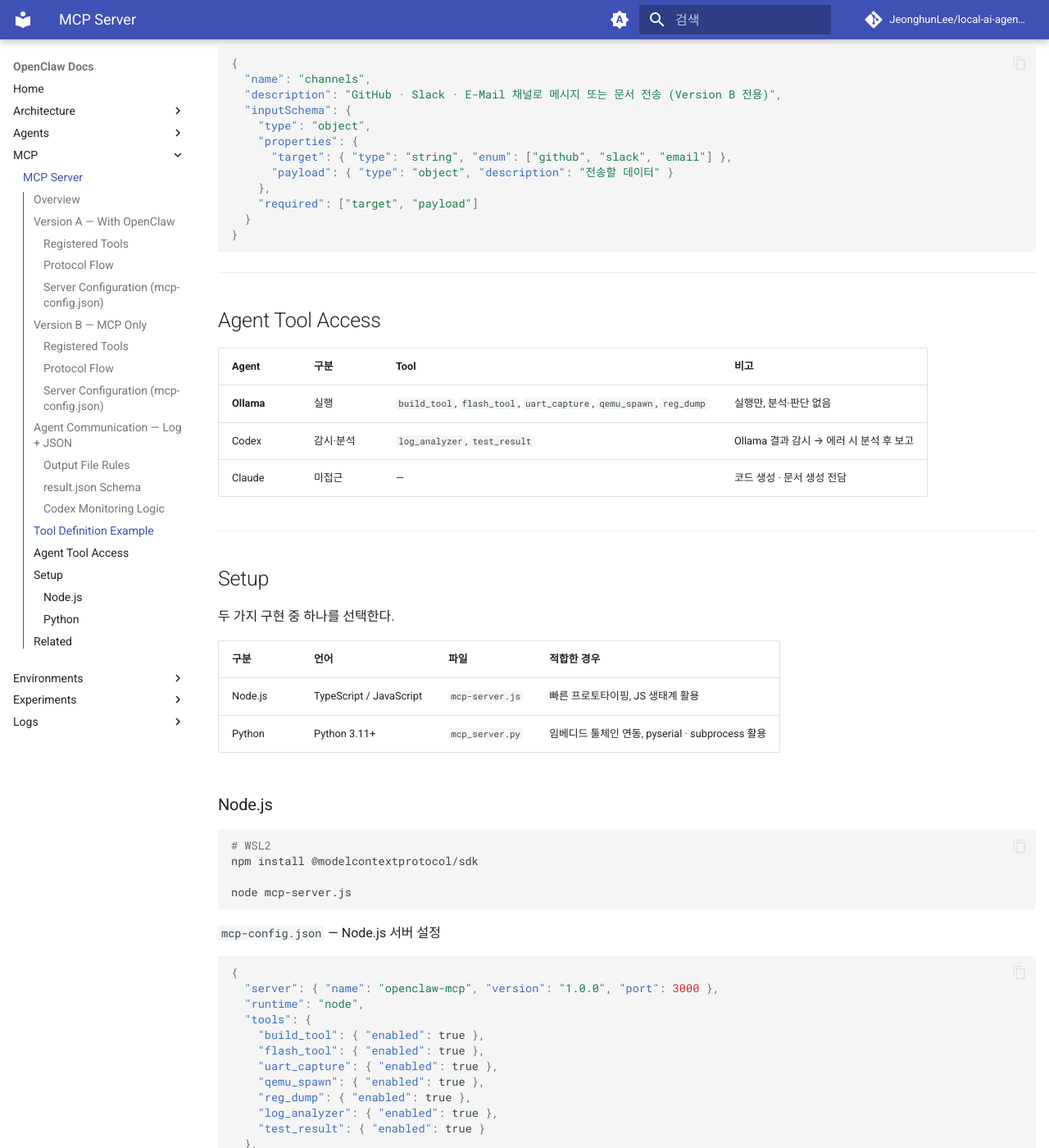
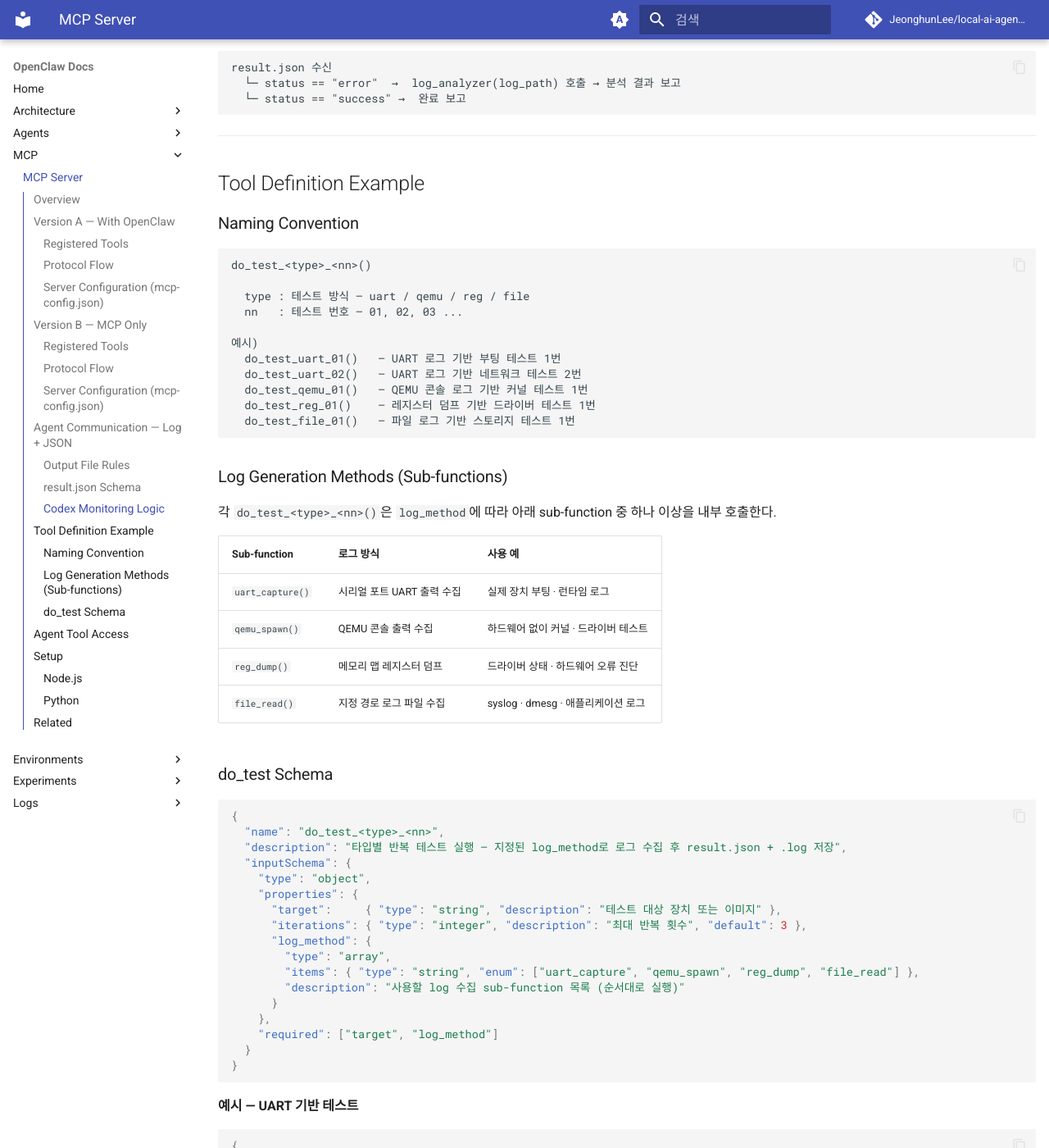
Before and after one commit to JeonghunLee/local-ai-agent-mcp, an MkDocs documentation site: the page built from docs/mcp/mcp_server.md, in a window 1280 px wide and 1400 px high, scrolled down 7027 px. Shown: the whole window at 82% size. Built offline with MkDocs 1.6.1 and Material for MkDocs 9.7.7, drawn with Linux system fonts in a browser that asks for light colours; comment, search, counter and statistics services are not loaded; some of the changed text lies outside the part shown.

Commit message:
update docs

````diff
--- a/docs/mcp/mcp_server.md
+++ b/docs/mcp/mcp_server.md
@@ -15,7 +15,7 @@ GitHub Release → MCP Server → Ollama (실행) → result.json + .log
 | **명령 주체** | GitHub Release (트리거) |
 | **Remote Main** | MCP 미접근 — 코드 생성·문서 생성 전담 |
 | **Remote Sub** | 감시·분석 전담 — 실행 결과 감시, 에러 시 `log_analyzer` 호출, TEST 문서 작성 후 보고 |
-| **Local (Ollama)** | 실행 전담 — 빌드·플래시·UART·QEMU·레지스터 덤프, 분석 없음 |
+| **Local (Ollama)** | 실행 + 반복 전담 — Tool 실행 → result.json 확인 → 에러 시 재실행, 여러 TEST 반복으로 문제 패턴 수집 |
 
 **Remote Agent 구성**
 
@@ -40,13 +40,18 @@ OpenClaw이 채널(GitHub · Slack · E-Mail)을 담당하며, MCP는 `channels(
 
 | Tool | 설명 | 접근 Agent |
 |------|------|-----------|
-| `build_tool()` | make · cmake · bitbake 빌드 실행 | Ollama (실행) |
-| `flash_tool()` | OpenOCD · JLink · dfu-util 플래시 | Ollama (실행) |
-| `uart_capture()` | pyserial · minicom UART 로그 캡처 | Ollama (실행) |
-| `qemu_spawn()` | QEMU 인스턴스 실행 | Ollama (실행) |
-| `reg_dump()` | /dev/mem · devmem2 · debugfs 레지스터 덤프 | Ollama (실행) |
-| `log_analyzer()` | oops · panic · assert 분석 — 실행 결과 수신 후 문제 파악 | Codex (분석) |
-| `test_result()` | 테스트 결과 수집 후 TEST RESULT 문서 생성 | Codex (분석) |
+| Tool | 설명 | 담당 | 실행 |
+|------|------|------|------|
+| `build_tool()` | make · cmake · bitbake 빌드 실행 | Ollama | 1회 |
+| `flash_tool()` | OpenOCD · JLink · dfu-util 플래시 | Ollama | 1회 |
+| `do_test_<type>_<nn>()` | 타입별 테스트 실행 — 각자 log 생성 방식 보유 | Ollama | 반복 |
+| &nbsp;&nbsp;`→ uart_capture()` | pyserial · minicom UART 로그 캡처 | do_test 내부 | — |
+| &nbsp;&nbsp;`→ qemu_spawn()` | QEMU 인스턴스 실행 후 콘솔 로그 수집 | do_test 내부 | — |
+| &nbsp;&nbsp;`→ reg_dump()` | /dev/mem · devmem2 · debugfs 레지스터 덤프 | do_test 내부 | — |
+| &nbsp;&nbsp;`→ file_read()` | 지정 경로 파일 로그 수집 | do_test 내부 | — |
+| `log_analyzer()` | oops · panic · assert 분석 — 누적 결과 에러 패턴 파악 | Codex | 반복 완료 후 1회 |
+| `test_result()` | TEST RESULT 문서 생성 | Codex | 1회 |
+| `channels()` | GitHub · Slack · E-Mail 채널 라우팅 | MCP 내부 | 1회 |
 
 ### Protocol Flow
 
@@ -62,19 +67,30 @@ sequenceDiagram
 
     GH->>OC: Release 이벤트 (webhook)
     OC->>M: CT 실행 요청
-    M->>OL: build_tool() 호출
-    OL-->>J: 결과 저장 (tool.log + result.json)
-    J-->>CX: JSON 읽기 (감시)
-    alt 에러 발생 (status: error)
-        CX->>M: log_analyzer(log_path) 호출
-        M-->>CX: 분석 결과
-        CX->>M: test_result() 호출 — TEST RESULT 문서 생성
+    M->>OL: build_tool() — 1회
+    OL-->>J: build result.json + .log
+    M->>OL: flash_tool() — 1회
+    OL-->>J: flash result.json + .log
+    loop do_test() 반복 (문제 패턴 수집)
+        M->>OL: do_test() 호출
+        OL-->>J: test result.json + .log
+        OL->>J: result.json 확인
+        alt 에러 (status: error)
+            OL->>M: 재실행 요청
+        else 정상 (status: success)
+            OL->>M: 반복 완료 신호
+        end
+    end
+    J-->>CX: 누적 결과 전달 (감시)
+    CX->>M: log_analyzer() — 에러 패턴 분석
+    M-->>CX: 분석 결과
+    CX->>M: test_result() — TEST RESULT 문서 생성
+    alt 에러 있음
         CX-->>OC: 에러 보고
-    else 정상 (status: success)
-        CX->>M: test_result() 호출 — TEST RESULT 문서 생성
+    else 전체 정상
         CX-->>OC: 완료 보고
     end
-    OC->>CH: 문서 공유 · 알림 (API)
+    OC->>CH: channels() — 문서 공유 · 알림 (1회)
 ```
 
 ### Server Configuration (`mcp-config.json`)
@@ -117,13 +133,18 @@ OpenClaw 없이 MCP가 Tool 라우팅 + 채널 연동까지 담당하는 단순
 
 | Tool | 설명 | 접근 Agent |
 |------|------|-----------|
-| `build_tool()` | make · cmake · bitbake 빌드 실행 | Ollama (실행) |
-| `flash_tool()` | OpenOCD · JLink · dfu-util 플래시 | Ollama (실행) |
-| `uart_capture()` | pyserial · minicom UART 로그 캡처 | Ollama (실행) |
-| `qemu_spawn()` | QEMU 인스턴스 실행 | Ollama (실행) |
-| `reg_dump()` | /dev/mem · devmem2 · debugfs 레지스터 덤프 | Ollama (실행) |
-| `log_analyzer()` | oops · panic · assert 분석 — 실행 결과 수신 후 문제 파악 | Codex (분석) |
-| `test_result()` | 테스트 결과 수집 후 TEST RESULT 문서 생성 | Codex (분석) |
+| Tool | 설명 | 담당 | 실행 |
+|------|------|------|------|
+| `build_tool()` | make · cmake · bitbake 빌드 실행 | Ollama | 1회 |
+| `flash_tool()` | OpenOCD · JLink · dfu-util 플래시 | Ollama | 1회 |
+| `do_test_<type>_<nn>()` | 타입별 테스트 실행 — 각자 log 생성 방식 보유 | Ollama | 반복 |
+| &nbsp;&nbsp;`→ uart_capture()` | pyserial · minicom UART 로그 캡처 | do_test 내부 | — |
+| &nbsp;&nbsp;`→ qemu_spawn()` | QEMU 인스턴스 실행 후 콘솔 로그 수집 | do_test 내부 | — |
+| &nbsp;&nbsp;`→ reg_dump()` | /dev/mem · devmem2 · debugfs 레지스터 덤프 | do_test 내부 | — |
+| &nbsp;&nbsp;`→ file_read()` | 지정 경로 파일 로그 수집 | do_test 내부 | — |
+| `log_analyzer()` | oops · panic · assert 분석 — 누적 결과 에러 패턴 파악 | Codex | 반복 완료 후 1회 |
+| `test_result()` | TEST RESULT 문서 생성 | Codex | 1회 |
+| `channels()` | GitHub · Slack · E-Mail 채널 라우팅 | MCP 내부 | 1회 |
 | `channels()` | GitHub · Slack · E-Mail 채널 라우팅 | MCP 내부 |
 
 ### Protocol Flow
@@ -138,16 +159,23 @@ sequenceDiagram
     participant CH as Channels (GitHub · Slack · E-Mail)
 
     GH->>M: Release 이벤트 (webhook 직접)
-    M->>OL: build_tool() 호출
-    OL-->>J: 결과 저장 (tool.log + result.json)
-    J-->>CX: JSON 읽기 (감시)
-    alt 에러 발생 (status: error)
-        CX->>M: log_analyzer(log_path) 호출
-        M-->>CX: 분석 결과
-        CX->>M: test_result() 호출 — TEST RESULT 문서 생성
+    loop 여러 TEST 반복 (문제 패턴 수집)
+        M->>OL: build_tool() 호출
+        OL-->>J: 결과 저장 (tool.log + result.json)
+        OL->>J: result.json 확인
+        alt 에러 발생 (status: error)
+            OL->>M: 재실행 요청 (retry)
+        else 정상 (status: success)
+            OL->>M: 반복 완료 신호
+        end
+    end
+    J-->>CX: 누적 결과 전달 (감시)
+    CX->>M: log_analyzer(log_path) 호출 — 에러 패턴 분석
+    M-->>CX: 분석 결과
+    CX->>M: test_result() 호출 — TEST RESULT 문서 생성
+    alt 에러 있음
         CX->>M: channels() 호출 — 에러 보고
-    else 정상 (status: success)
-        CX->>M: test_result() 호출 — TEST RESULT 문서 생성
+    else 전체 정상
         CX->>M: channels() 호출 — 완료 보고
     end
     M->>CH: 문서 공유 · 알림 (API)
@@ -246,6 +274,77 @@ result.json 수신
 
 ## Tool Definition Example
 
+### Naming Convention
+
+```
+do_test_<type>_<nn>()
+
+  type : 테스트 방식 — uart / qemu / reg / file
+  nn   : 테스트 번호 — 01, 02, 03 ...
+
+예시)
+  do_test_uart_01()   — UART 로그 기반 부팅 테스트 1번
+  do_test_uart_02()   — UART 로그 기반 네트워크 테스트 2번
+  do_test_qemu_01()   — QEMU 콘솔 로그 기반 커널 테스트 1번
+  do_test_reg_01()    — 레지스터 덤프 기반 드라이버 테스트 1번
+  do_test_file_01()   — 파일 로그 기반 스토리지 테스트 1번
+```
+
+### Log Generation Methods (Sub-functions)
+
+각 `do_test_<type>_<nn>()`은 `log_method`에 따라 아래 sub-function 중 하나 이상을 내부 호출한다.
+
+| Sub-function | 로그 방식 | 사용 예 |
+|-------------|----------|--------|
+| `uart_capture()` | 시리얼 포트 UART 출력 수집 | 실제 장치 부팅 · 런타임 로그 |
+| `qemu_spawn()` | QEMU 콘솔 출력 수집 | 하드웨어 없이 커널 · 드라이버 테스트 |
+| `reg_dump()` | 메모리 맵 레지스터 덤프 | 드라이버 상태 · 하드웨어 오류 진단 |
+| `file_read()` | 지정 경로 로그 파일 수집 | syslog · dmesg · 애플리케이션 로그 |
+
+### do_test Schema
+
+```json
+{
+  "name": "do_test_<type>_<nn>",
+  "description": "타입별 반복 테스트 실행 — 지정된 log_method로 로그 수집 후 result.json + .log 저장",
+  "inputSchema": {
+    "type": "object",
+    "properties": {
+      "target":     { "type": "string", "description": "테스트 대상 장치 또는 이미지" },
+      "iterations": { "type": "integer", "description": "최대 반복 횟수", "default": 3 },
+      "log_method": {
+        "type": "array",
+        "items": { "type": "string", "enum": ["uart_capture", "qemu_spawn", "reg_dump", "file_read"] },
+        "description": "사용할 log 수집 sub-function 목록 (순서대로 실행)"
+      }
+    },
+    "required": ["target", "log_method"]
+  }
+}
+```
+
+**예시 — UART 기반 테스트**
+
+```json
+{
+  "name": "do_test_uart_01",
+  "target": "/dev/ttyUSB0",
+  "iterations": 3,
+  "log_method": ["uart_capture", "reg_dump"]
+}
+```
+
+**예시 — QEMU 기반 테스트**
+
+```json
+{
+  "name": "do_test_qemu_01",
+  "target": "zephyr.elf",
+  "iterations": 5,
+  "log_method": ["qemu_spawn", "file_read"]
+}
+```
+
 ```json
 {
   "name": "build_tool",
@@ -309,8 +408,8 @@ result.json 수신
 
 | Agent | 구분 | Tool | 비고 |
 |-------|------|------|------|
-| **Ollama** | 실행 | `build_tool`, `flash_tool`, `uart_capture`, `qemu_spawn`, `reg_dump` | 실행만, 분석·판단 없음 |
-| Codex | 감시·분석 | `log_analyzer`, `test_result` | Ollama 결과 감시 → 에러 시 분석 후 보고 |
+| **Ollama** | 실행·반복 | `build_tool` (1회), `flash_tool` (1회), `do_test` (반복) | 빌드·플래시 후 do_test 반복 실행, result.json 확인하며 문제 패턴 수집 |
+| Codex | 감시·분석 | `log_analyzer` (1회), `test_result` (1회) | 누적 결과 수신 → 에러 패턴 깊은 분석 → TEST 문서 작성 → 보고 |
 | Claude | 미접근 | — | 코드 생성 · 문서 생성 전담 |
 
 ---
````
Also changed, not shown: docs/architecture/system-design.md (+19 -9 lines), 1 other file.
